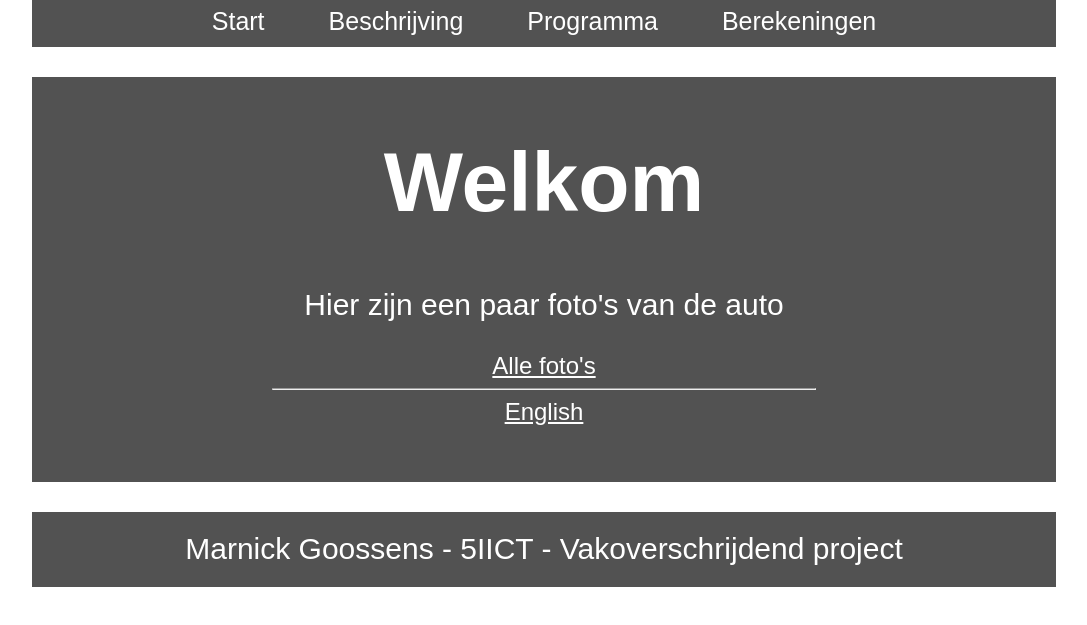
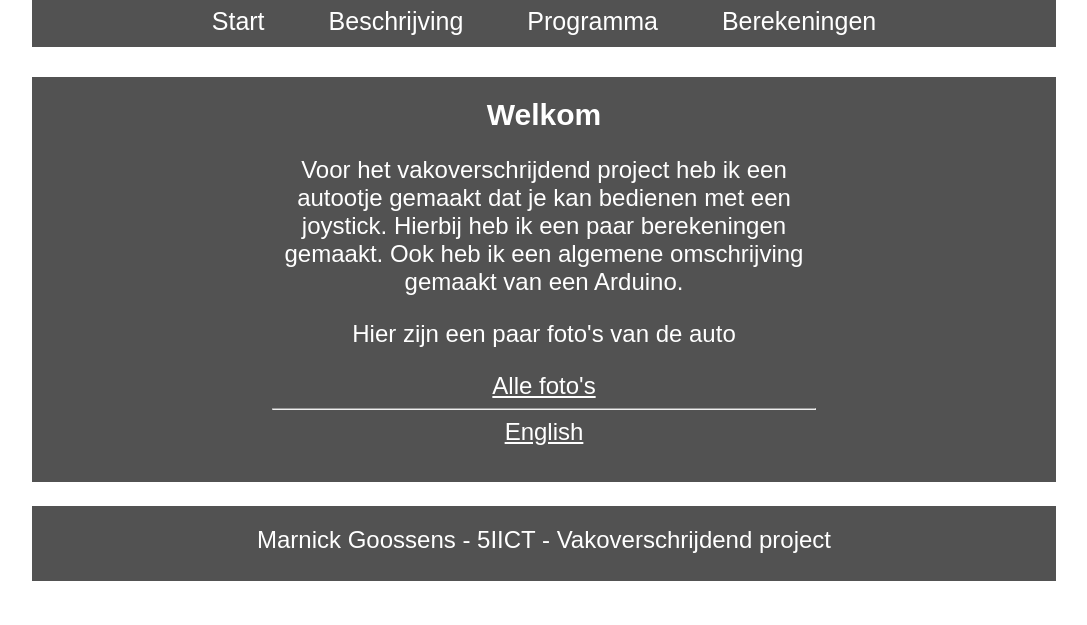
Before and after one commit to MarnickGoossens/5Gip_Site, a plain HTML site: page index.html in a window 1280 px wide. Shown: the part 111-736 px from the top of the page, without its empty margins (96-1183 px from the left). Drawn offline with Linux system fonts and the light colour scheme.

Commit message:
start pagina

```diff
--- a/index.html
+++ b/index.html
@@ -25,6 +25,11 @@
 
         <main>
             <h1>Welkom</h1>
+            <p>
+                Voor het vakoverschrijdend project heb ik een autootje gemaakt dat je kan bedienen met een joystick.
+                Hierbij heb ik een paar berekeningen gemaakt.
+                Ook heb ik een algemene omschrijving gemaakt van een Arduino.
+            </p>
             <p>Hier zijn een paar foto's van de auto</p>
             <a href="#" target="blank">Alle foto's</a>
             <hr>
@@ -38,6 +43,5 @@
         </footer>
 
     </div>
-
 </body>
 </html>
--- a/index_style.css
+++ b/index_style.css
@@ -56,12 +56,12 @@ main a {
 }
 
 h1 {
-    font-size: 84px;
+    font-size: 30px;
 
 }
 
 p {
-    font-size: 30px;
+    font-size: 24px;
 }
 
 a {
```
